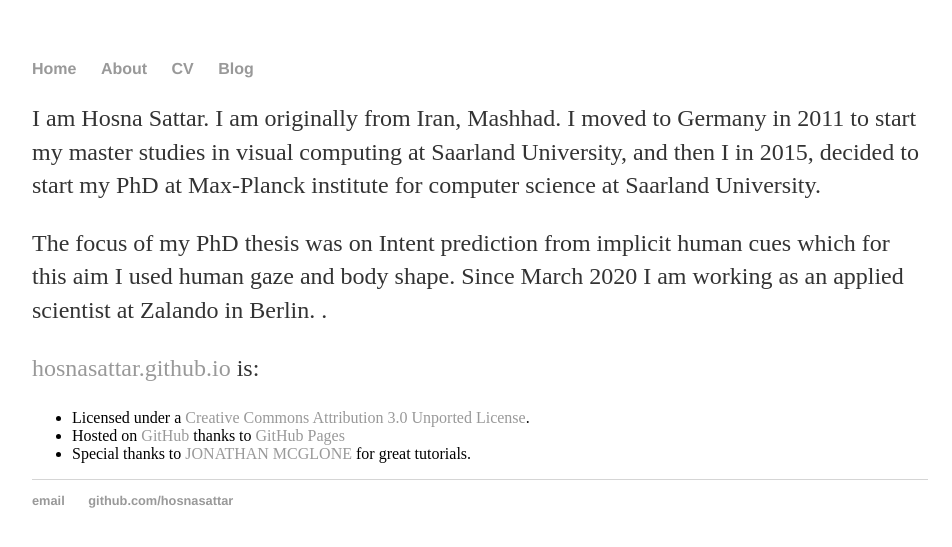
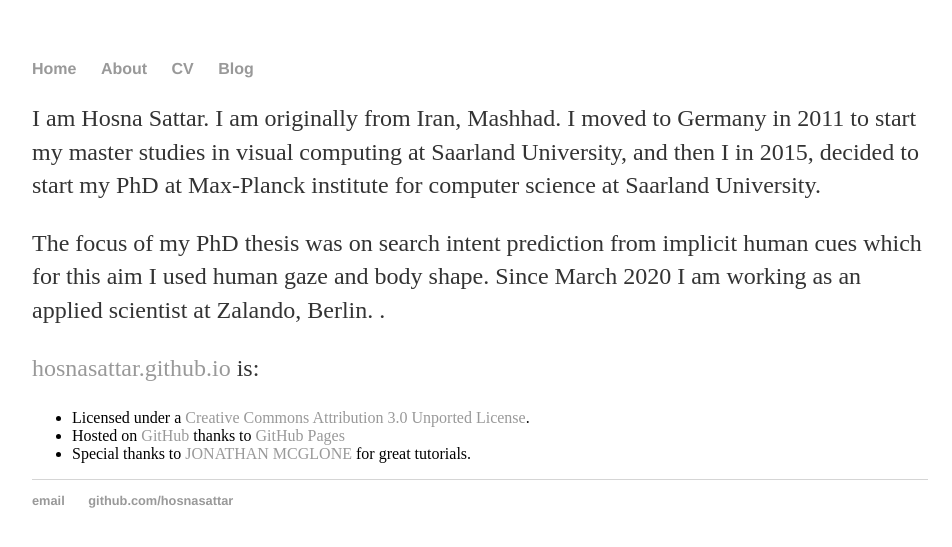
Before and after one commit to hosnasattar/hosnasattar.github.io, a Jekyll site: the page built from about/index.html, in a window 1280 px wide. Shown: the top 547 px of the page, without its empty margins (160-1112 px from the left). Built offline with Jekyll 4.4.1, drawn with Linux system fonts in a browser that asks for light colours.

Commit message:
Update index.html

```diff
--- a/about/index.html
+++ b/about/index.html
@@ -4,7 +4,7 @@ title: About Hosna
 description: Credits and information about the website hosnasattar.github.io,the personal website for Hosna Sattar.
 ---
 <p class="has-line-data" data-line-start="0" data-line-end="1">I am Hosna Sattar. I am originally from Iran, Mashhad. I moved to Germany in 2011 to start my master studies in visual computing at Saarland University, and then I in 2015, decided to start my PhD at Max-Planck institute for computer science at Saarland University.</p>
-<p class="has-line-data" data-line-start="2" data-line-end="3">The focus of my PhD thesis was on Intent prediction from implicit human cues which for this aim I used human gaze and body shape. Since March 2020 I am working as an applied scientist at Zalando in Berlin. .</p>
+<p class="has-line-data" data-line-start="2" data-line-end="3">The focus of my PhD thesis was on search intent prediction from implicit human cues which for this aim I used human gaze and body shape. Since March 2020 I am working as an applied scientist at Zalando, Berlin. .</p>
 <p class="has-line-data" data-line-start="4" data-line-end="5"><a href="http://hosnasattar.github.io">hosnasattar.github.io</a> is:</p>
 <ul>
 <li class="has-line-data" data-line-start="6" data-line-end="7">Licensed under a <a href="http://creativecommons.org/licenses/by/3.0/deed.en_US">Creative Commons Attribution 3.0 Unported License</a>.</li>
```
